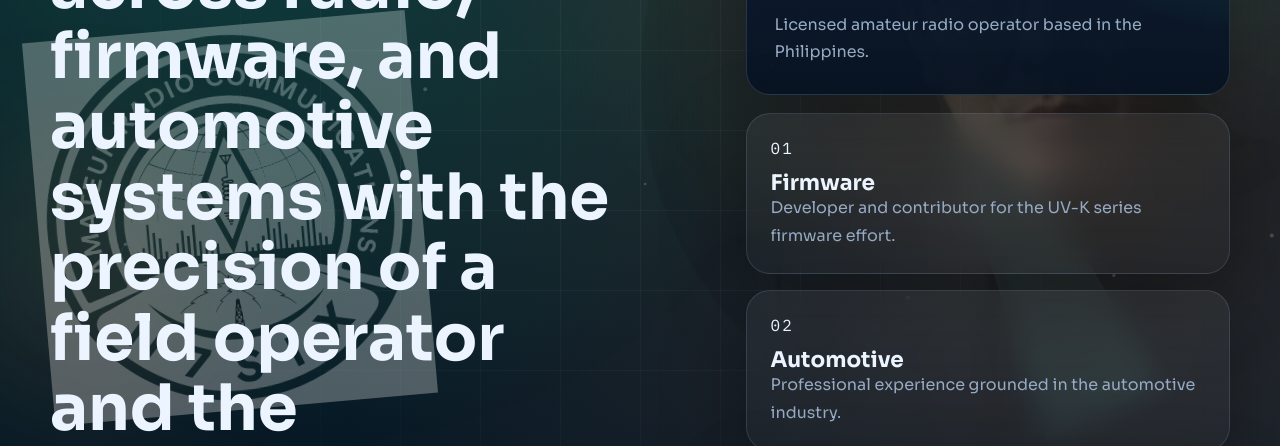
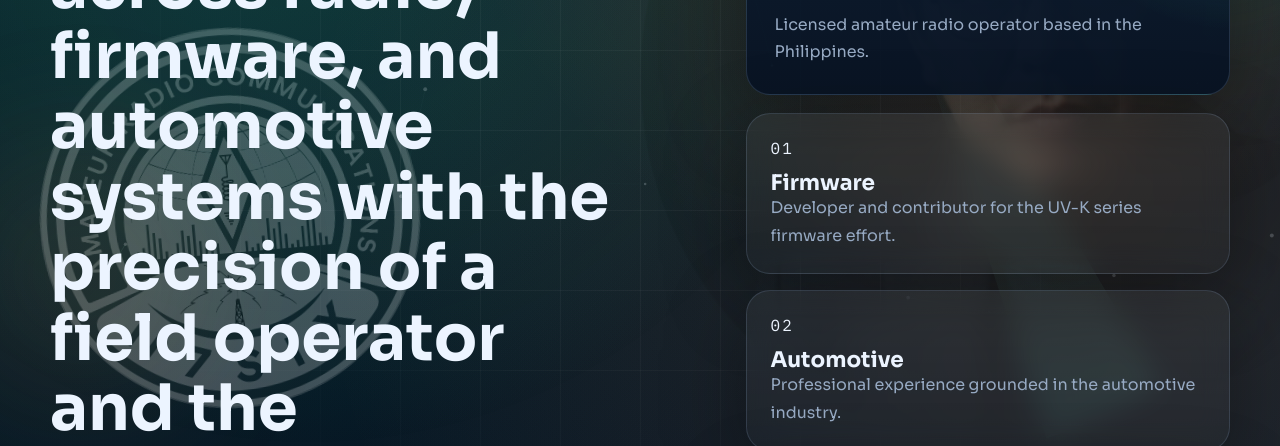
Before and after one commit to N7SIX/MyProfile, a plain HTML site: page index.html in a window 1280 px wide. Shown: the part 350-796 px from the top of the page. Drawn offline with Linux system fonts and the light colour scheme; animation ran at ten frames a second.

Commit message:
Use true transparent logo asset

```diff
--- a/styles.css
+++ b/styles.css
@@ -73,13 +73,13 @@ body {
   bottom: 5%;
   width: min(30vw, 420px);
   aspect-ratio: 1 / 1;
-  background-image: url("MyLogo/450875247_460375390191488_7588395686666713118_n.jpg");
+  background-image: url("MyLogo/logo-transparent.png");
   background-size: contain;
   background-position: center;
-  opacity: 0.34;
-  filter: grayscale(0.05) saturate(1.05) contrast(1.18) brightness(0.86);
+  opacity: 0.23;
+  filter: grayscale(0.08) saturate(0.98) contrast(1.06);
   transform: rotate(-5deg);
-  mix-blend-mode: multiply;
+  mix-blend-mode: normal;
 }
 
 .background-canvas {
@@ -659,7 +659,7 @@ h3 {
     width: min(52vw, 280px);
     left: 4%;
     bottom: 4%;
-    opacity: 0.28;
+    opacity: 0.2;
   }
 }
 
```
Also changed, not shown: MyLogo/logo-transparent.png (added).
